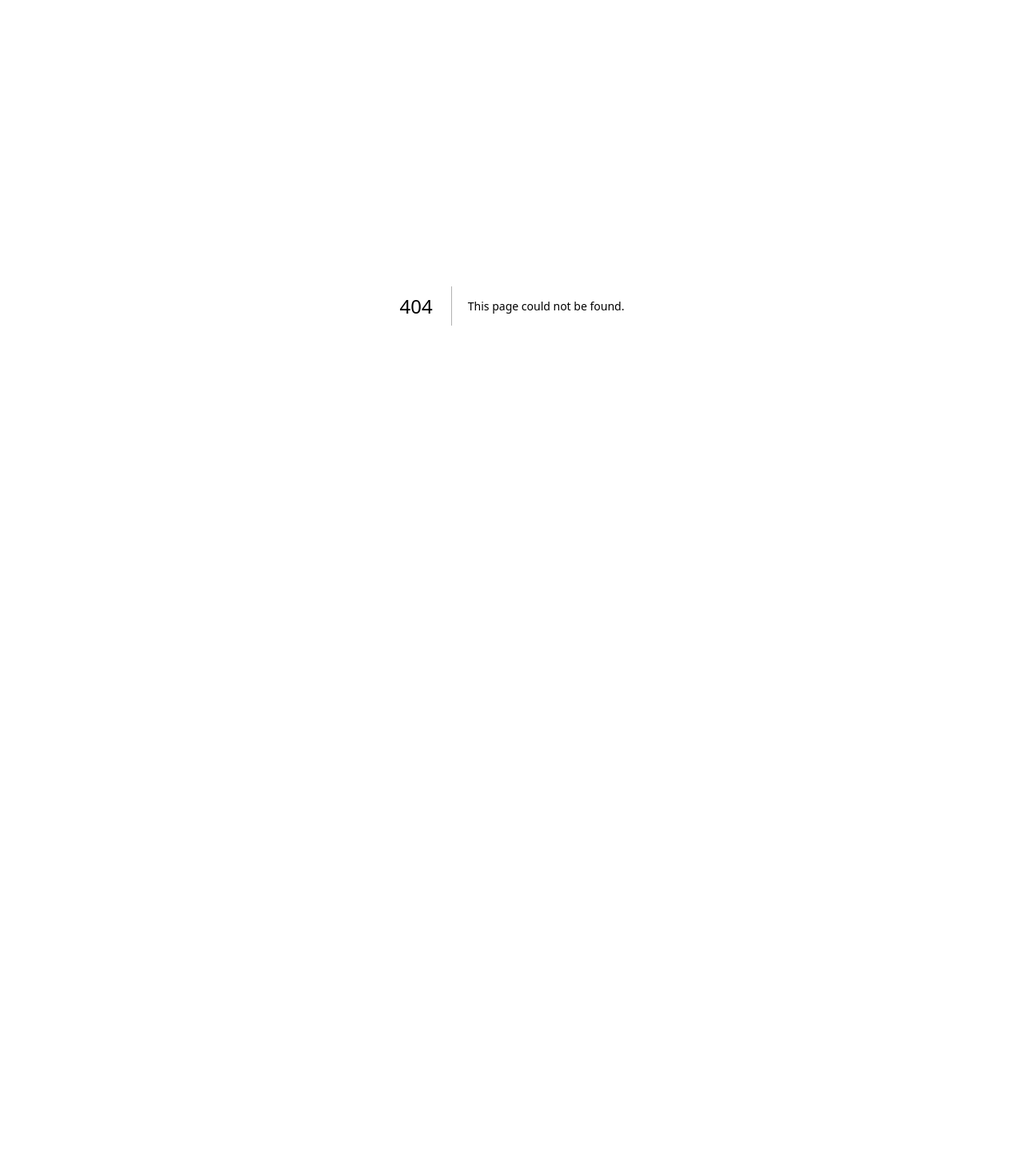
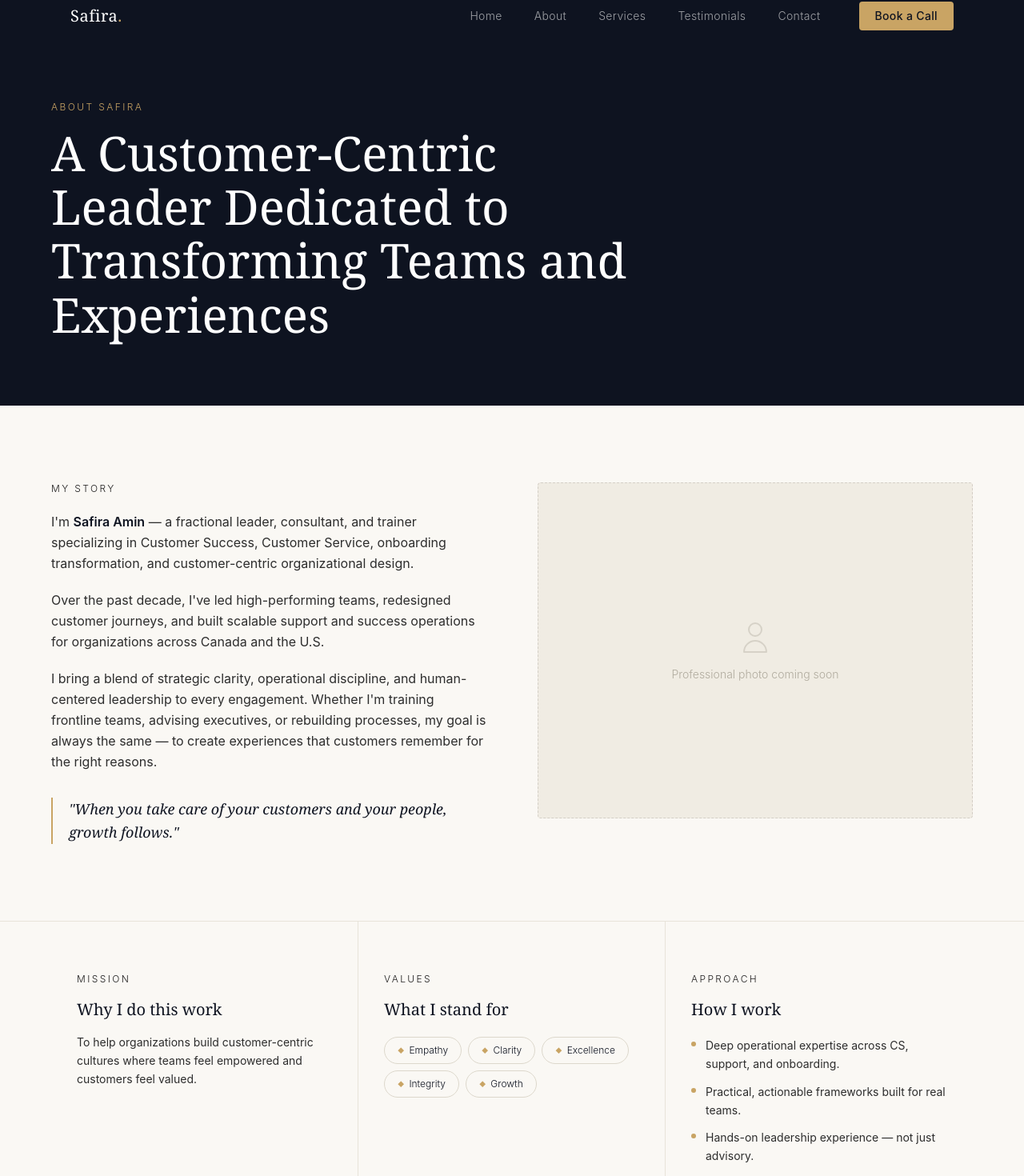
Before and after one commit to ray1710/CX-Website-Safu, a Next.js app in the folder app/: page /about in a window 1280 px wide. Before the commit this address had no page. Shown: the part 18-1488 px from the top of the page at 80% size. Before the commit the page ends 800 px from the top, so only its background shows below. Built offline with nearby package versions, Linux system fonts and the light colour scheme.

Commit message:
simple about page built, navbar updates

```diff
--- /dev/null
+++ b/app/app/about/page.tsx
@@ -0,0 +1,151 @@
+import Link from "next/link";
+import Navbar from "../components/navbar";
+import Footer from "../components/footer";
+
+const values = ["Empathy", "Clarity", "Excellence", "Integrity", "Growth"];
+
+const approach = [
+  "Deep operational expertise across CS, support, and onboarding.",
+  "Practical, actionable frameworks built for real teams.",
+  "Hands-on leadership experience — not just advisory.",
+  "A coaching mindset that empowers rather than directs.",
+  "A relentless focus on measurable, lasting outcomes.",
+];
+
+export default function AboutPage() {
+  return (
+    <>
+      <Navbar />
+
+      {/* ── Headline ─────────────────────────────────────────────────── */}
+      <section className="bg-[#0e1320] pt-36 pb-20 px-6">
+        <div className="max-w-6xl mx-auto">
+          <p className="text-xs text-[#c9a464] tracking-[0.2em] uppercase font-light mb-4">
+            About Safira
+          </p>
+          <h1 className="font-serif text-4xl md:text-5xl lg:text-6xl text-white font-light leading-[1.12] max-w-3xl">
+            A Customer-Centric Leader Dedicated to Transforming Teams and
+            Experiences
+          </h1>
+        </div>
+      </section>
+
+      {/* ── Story: text left, photo right ───────────────────────────── */}
+      <section className="bg-[#faf8f4] py-24 px-6">
+        <div className="max-w-6xl mx-auto grid md:grid-cols-2 gap-16 items-start">
+          {/* Left — bio */}
+          <div>
+            <p className="text-xs text-[#1e1d1d] tracking-[0.2em] uppercase font-light mb-5">
+              My Story
+            </p>
+            <p className="text-[#2d2d2d] font-normal leading-relaxed mb-5">
+              I'm{" "}
+              <span className="text-[#0e1320] font-semibold">Safira Amin</span>{" "}
+              — a fractional leader, consultant, and trainer specializing in
+              Customer Success, Customer Service, onboarding transformation, and
+              customer-centric organizational design.
+            </p>
+            <p className="text-[#2d2d2d] font-normal leading-relaxed mb-5">
+              Over the past decade, I've led high-performing teams, redesigned
+              customer journeys, and built scalable support and success
+              operations for organizations across Canada and the U.S.
+            </p>
+            <p className="text-[#2d2d2d] font-normal leading-relaxed mb-8">
+              I bring a blend of strategic clarity, operational discipline, and
+              human-centered leadership to every engagement. Whether I'm
+              training frontline teams, advising executives, or rebuilding
+              processes, my goal is always the same — to create experiences that
+              customers remember for the right reasons.
+            </p>
+            <blockquote className="border-l-2 border-[#c9a464] pl-5 font-serif text-lg text-[#0e1320] italic font-light leading-relaxed">
+              "When you take care of your customers and your people, growth
+              follows."
+            </blockquote>
+          </div>
+
+          {/* Right — photo */}
+          <div className="bg-[#f0ece3] border border-dashed border-[#d4cfc6] rounded-sm flex flex-col items-center justify-center gap-3 text-[#b0ab9e] h-[420px]">
+            <svg
+              className="w-12 h-12 opacity-40"
+              fill="none"
+              stroke="currentColor"
+              viewBox="0 0 24 24"
+            >
+              <path
+                strokeLinecap="round"
+                strokeLinejoin="round"
+                strokeWidth={1}
+                d="M16 7a4 4 0 11-8 0 4 4 0 018 0zM12 14a7 7 0 00-7 7h14a7 7 0 00-7-7z"
+              />
+            </svg>
+            <span className="text-sm font-light">
+              Professional photo coming soon
+            </span>
+          </div>
+        </div>
+      </section>
+
+      {/* ── Mission / Values / Approach ──────────────────────────────── */}
+      <section className="bg-[#faf8f4] border-t border-[#e8e3da]">
+        <div className="max-w-6xl mx-auto grid md:grid-cols-3 divide-y md:divide-y-0 md:divide-x divide-[#e8e3da]">
+          {/* Mission */}
+          <div className="px-8 py-16">
+            <p className="text-xs text-[#1e1d1d] tracking-[0.2em] uppercase font-light mb-4">
+              Mission
+            </p>
+            <h3 className="font-serif text-xl text-[#0e1320] font-light mb-4">
+              Why I do this work
+            </h3>
+            <p className="text-[#2d2d2d] text-sm leading-relaxed">
+              To help organizations build customer-centric cultures where teams
+              feel empowered and customers feel valued.
+            </p>
+          </div>
+
+          {/* Values */}
+          <div className="px-8 py-16">
+            <p className="text-xs text-[#1e1d1d] tracking-[0.2em] uppercase font-light mb-4">
+              Values
+            </p>
+            <h3 className="font-serif text-xl text-[#0e1320] font-light mb-5">
+              What I stand for
+            </h3>
+            <div className="flex flex-wrap gap-2">
+              {values.map((v) => (
+                <span
+                  key={v}
+                  className="flex items-center gap-1.5 px-4 py-2 border border-[#ddd8cc] text-[#0e1320] text-xs font-light rounded-full"
+                >
+                  <span className="text-[#c9a464] text-[8px]">◆</span>
+                  {v}
+                </span>
+              ))}
+            </div>
+          </div>
+
+          {/* Approach */}
+          <div className="px-8 py-16">
+            <p className="text-xs text-[#1e1d1d] tracking-[0.2em] uppercase font-light mb-4">
+              Approach
+            </p>
+            <h3 className="font-serif text-xl text-[#0e1320] font-light mb-5">
+              How I work
+            </h3>
+            <div className="flex flex-col gap-3">
+              {approach.map((item, i) => (
+                <div key={i} className="flex items-start gap-3">
+                  <span className="w-1.5 h-1.5 rounded-full bg-[#c9a464] mt-1.5 flex-shrink-0" />
+                  <p className="text-[#2d2d2d] text-sm leading-relaxed">
+                    {item}
+                  </p>
+                </div>
+              ))}
+            </div>
+          </div>
+        </div>
+      </section>
+
+      <Footer />
+    </>
+  );
+}
--- a/app/app/components/navbar.tsx
+++ b/app/app/components/navbar.tsx
@@ -1,6 +1,15 @@
 "use client";
 
 import { useState, useEffect } from "react";
+import Link from "next/link";
+
+const navLinks = [
+  { label: "Home", href: "/" },
+  { label: "About", href: "/about" },
+  { label: "Services", href: "#" },
+  { label: "Testimonials", href: "#" },
+  { label: "Contact", href: "#" },
+];
 
 export default function Navbar() {
   const [scrolled, setScrolled] = useState(false);
@@ -22,23 +31,30 @@ export default function Navbar() {
     >
       <div className="max-w-6xl mx-auto px-6 flex items-center justify-between">
         {/* Logo */}
-        <span className="font-serif text-xl font-light text-white tracking-wide">
-          <span className="text-[#c9a464]"></span>
-        </span>
+        <Link
+          href="/"
+          className="font-serif text-xl font-light text-white tracking-wide"
+        >
+          Safira<span className="text-[#c9a464]">.</span>
+        </Link>
 
         {/* Desktop links */}
         <div className="hidden md:flex items-center gap-10">
-          {["Services", "About", "Testimonials", "Contact"].map((item) => (
-            <a
-              key={item}
+          {navLinks.map((item) => (
+            <Link
+              key={item.label}
+              href={item.href}
               className="text-sm text-white/60 hover:text-white transition-colors duration-200 tracking-wide font-light"
             >
-              {item}
-            </a>
+              {item.label}
+            </Link>
           ))}
-          <a className="ml-2 text-sm bg-[#c9a464] text-[#0e1320] font-medium px-5 py-2 rounded-sm hover:bg-[#d9b474] transition-colors duration-200 tracking-wide">
+          <Link
+            href="#"
+            className="ml-2 text-sm bg-[#c9a464] text-[#0e1320] font-medium px-5 py-2 rounded-sm hover:bg-[#d9b474] transition-colors duration-200 tracking-wide"
+          >
             Book a Call
-          </a>
+          </Link>
         </div>
 
         {/* Mobile menu toggle */}
@@ -74,23 +90,23 @@ export default function Navbar() {
       {/* Mobile menu */}
       {menuOpen && (
         <div className="md:hidden bg-[#0e1320]/98 border-t border-white/10 px-6 py-6 flex flex-col gap-5">
-          {["Services", "About", "Testimonials", "Contact"].map((item) => (
-            <a
-              key={item}
-              href={`#${item.toLowerCase()}`}
+          {navLinks.map((item) => (
+            <Link
+              key={item.label}
+              href={item.href}
               className="text-sm text-white/70 hover:text-white transition-colors"
               onClick={() => setMenuOpen(false)}
             >
-              {item}
-            </a>
+              {item.label}
+            </Link>
           ))}
-          <a
-            href="#contact"
+          <Link
+            href="#"
             className="text-sm bg-[#c9a464] text-[#0e1320] font-medium px-5 py-2.5 text-center rounded-sm"
             onClick={() => setMenuOpen(false)}
           >
             Book a Call
-          </a>
+          </Link>
         </div>
       )}
     </nav>
```
